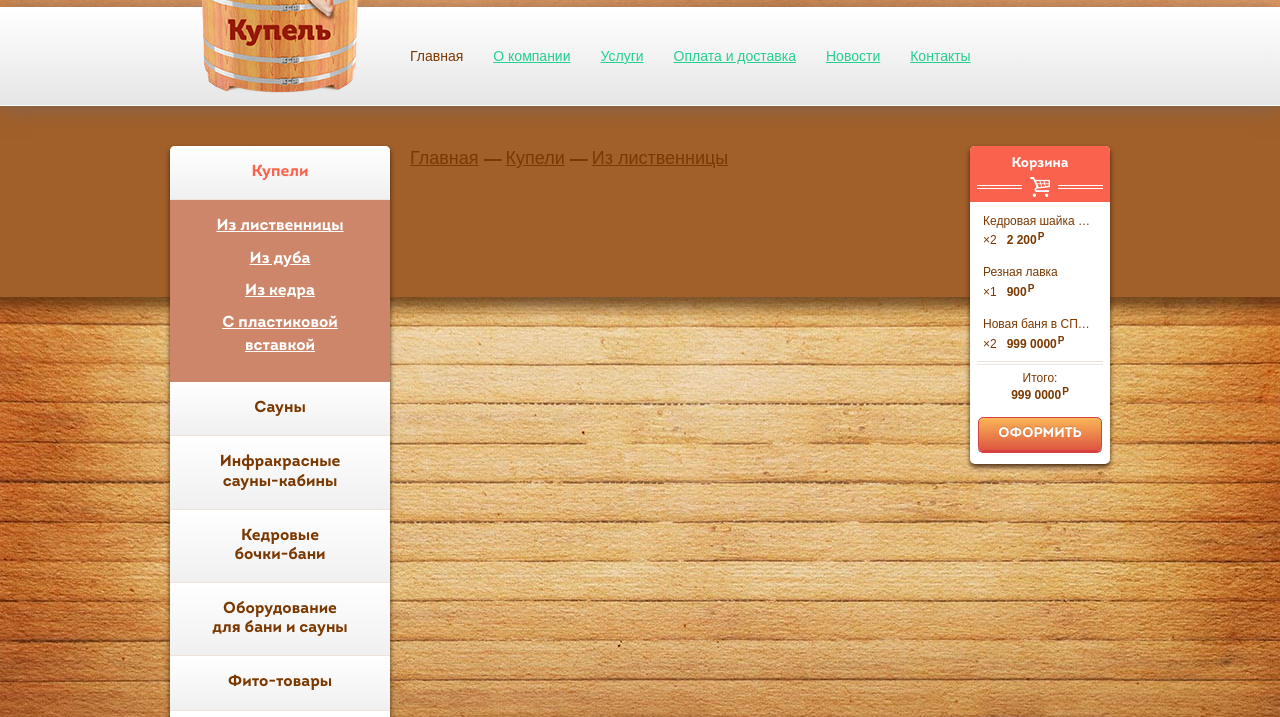
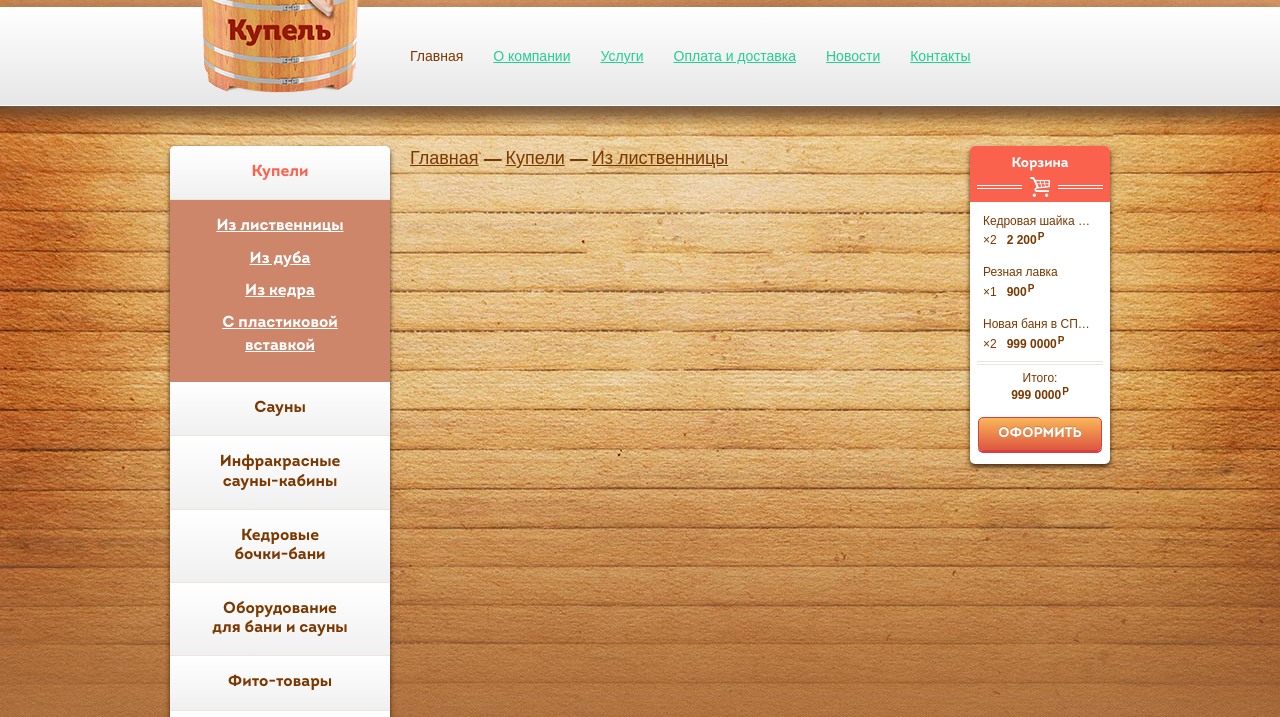
Before and after one commit to cssdojo/qupel, a plain HTML site: page template.html in a window 1280 px wide. Shown: the part 83-800 px from the top of the page. Drawn offline with Linux system fonts and the light colour scheme.

Commit message:
upd texture

```diff
--- a/css/screen.css
+++ b/css/screen.css
@@ -124,8 +124,8 @@ body { min-width: 960px; background: #a15f29; font-size: 14px; font-family: Aria
 .qupel { padding: 40px 0 50px; background: url("../img/sexy_bg.jpg"); -webkit-box-shadow: inset 0px -3px 20px #673812; -moz-box-shadow: inset 0px -3px 20px #673812; box-shadow: inset 0px -3px 20px #673812; background-repeat: no-repeat; background-size: cover; background-position: 50% 50%; }
 
 .texture { padding: 40px 0 50px; position: relative; }
-.texture:before { content: ""; width: 100%; background: url("../img/texture2.jpg") repeat; position: absolute; top: 918px; bottom: 0; left: 0; z-index: -1; }
-.texture:after { content: ""; width: 1280px; height: 727px; padding: 40px 0 50px; background: url("../img/texture.jpg") no-repeat; position: absolute; top: 191px; z-index: -1; }
+.texture:before { content: ""; width: 100%; background: url("../img/texture2.jpg") repeat; position: absolute; top: 727px; bottom: 0; left: 0; z-index: -1; }
+.texture:after { content: ""; width: 1280px; height: 727px; background: url("../img/texture.jpg") no-repeat; position: absolute; top: 0px; z-index: -1; }
 
 .prod-i { margin-left: -15px; margin-bottom: 30px; font-size: 0; }
 
--- a/sass/_main.sass
+++ b/sass/_main.sass
@@ -17,7 +17,7 @@
 		width: 100%
 		background: url("../img/texture2.jpg") repeat
 		position: absolute
-		top: 918px
+		top: 727px
 		bottom: 0
 		left: 0
 		z-index: -1
@@ -25,10 +25,9 @@
 		content: ""
 		width: 1280px
 		height: 727px
-		padding: 40px 0 50px
 		background: url("../img/texture.jpg") no-repeat
 		position: absolute
-		top: 191px
+		top: 0px
 		z-index: -1
 
 .prod-i
```
